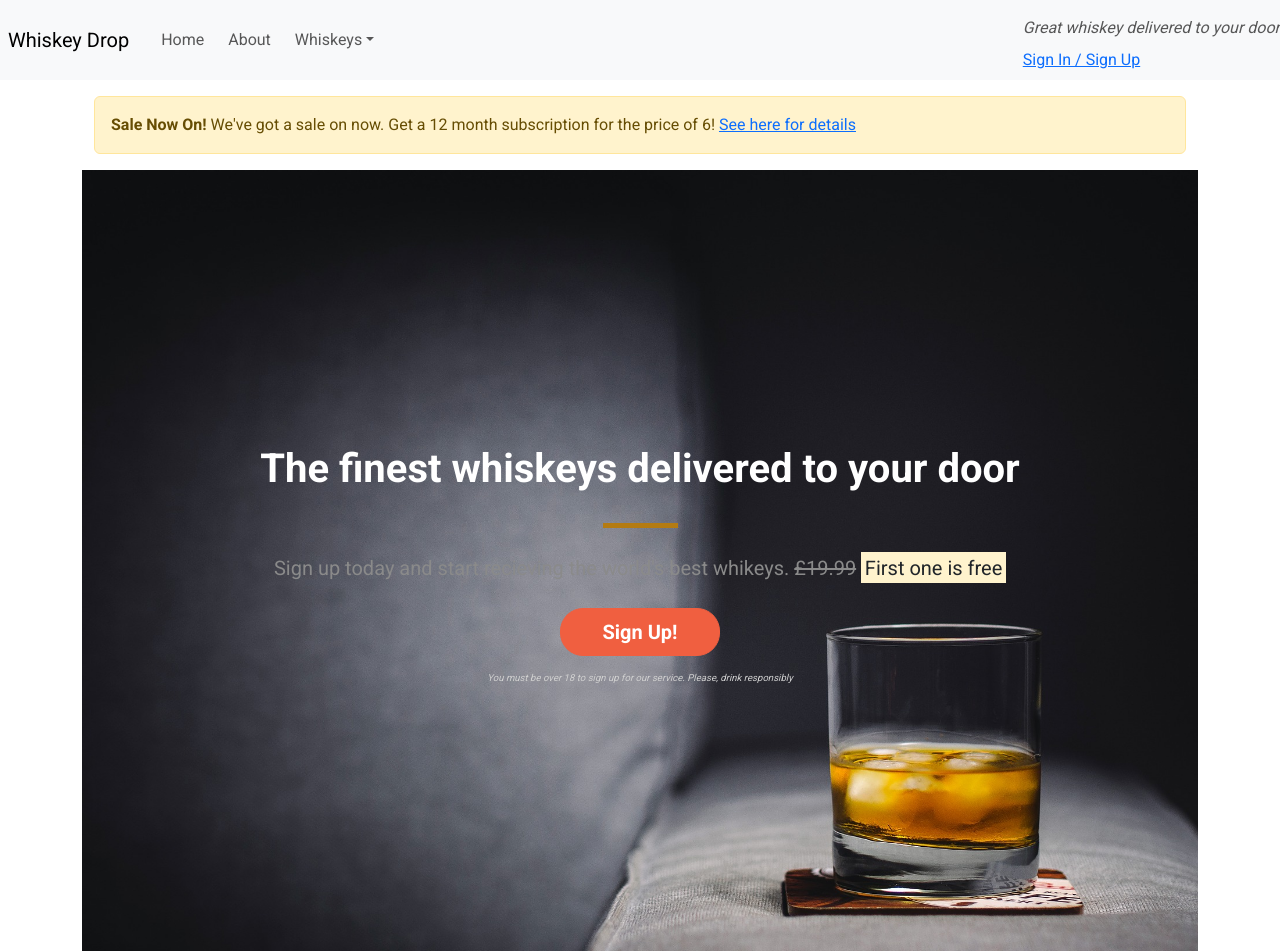
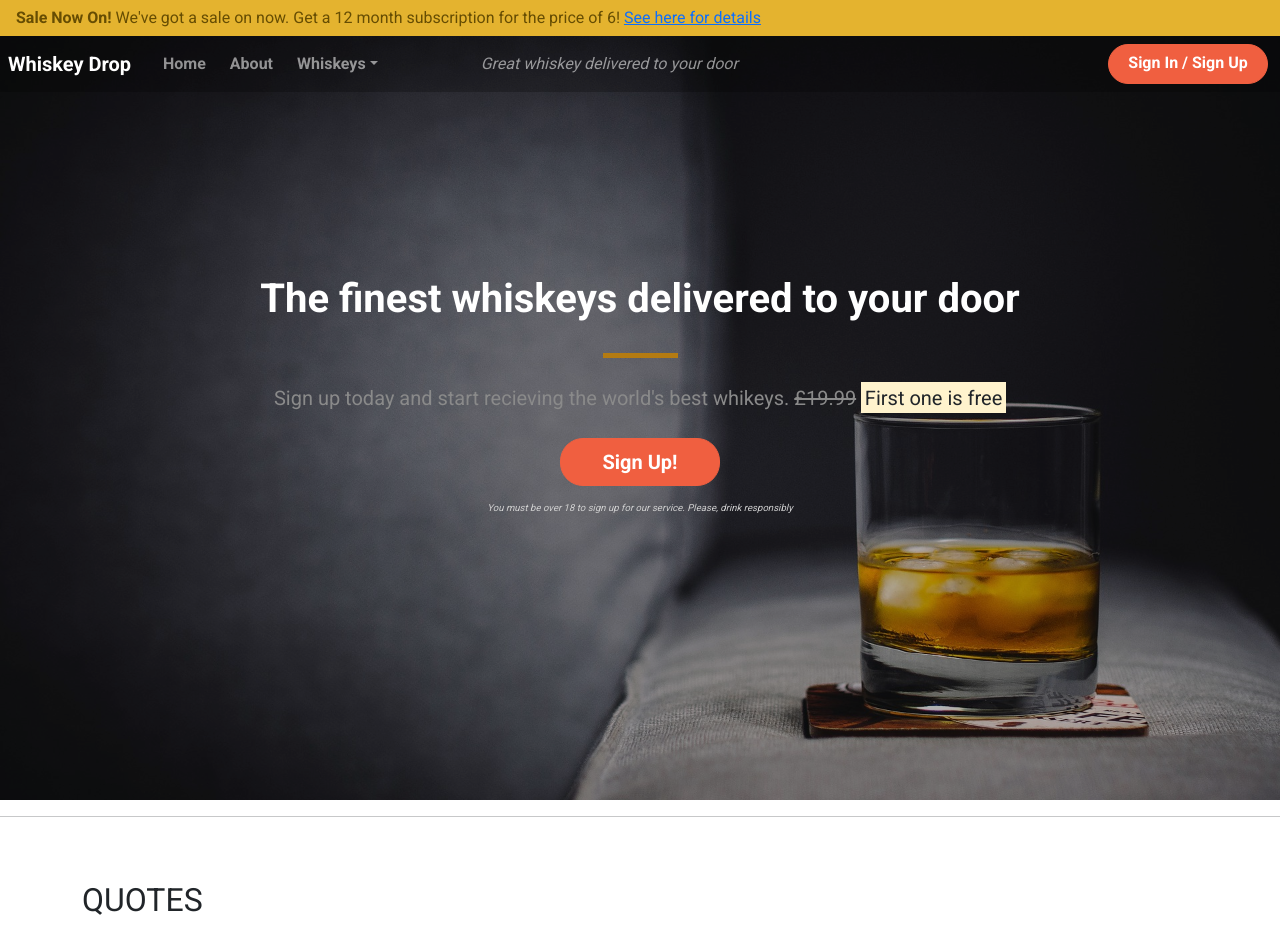
Before and after one commit to Mattds825/Bootstrap-LandingPage-WhiskeyWebsite, a plain HTML site: page index.html in a window 1280 px wide. Shown: the top 951 px of the page. Drawn offline with nearby package versions, Linux system fonts and the light colour scheme.

Commit message:
added styling for navbar and alert at the top of the page

```diff
--- a/css/style.css
+++ b/css/style.css
@@ -4,16 +4,29 @@ body {
     font-family: "Roboto", sans-serif;
 }
 
-.alert-container {}
+.alert-container .col-12 {
+    padding-left: 0;
+    padding-right: 0;
+}
+
+.site-wide-alert{
+    border-radius: 0;
+    margin-bottom: 0;
+    padding: 5px 15px;
+    background-color: #e4b32f;
+    border-color: #e4b32f;
+}
 
 .callout-container {
     height: 100vh;
 
-    background: url(../images/whiskey-background.jpg) no-repeat bottom right fixed;
+    background: url(../images/whiskey-background.jpg) rgba(0, 0, 0, 0.3) no-repeat bottom right fixed;
     -webkit-background-size: cover;
     -moz-background-size: cover;
     -o-background-size: cover;
     background-size: cover;
+
+    background-blend-mode: multiply;
 
     display: flex;
     align-items: center;
@@ -35,6 +48,7 @@ body {
     width: 100%;
     height: 100%;
     background-color: rgba(0, 0, 0, 0.5);
+    z-index: 0;
 }
 
 /* Block Deviders */
@@ -55,6 +69,36 @@ body {
     width: 35px;
 }
 
+/* Navbar styling */
+
+.navalert-container{
+    position: absolute;
+    top: 0;
+    left: 0;
+    padding-left: 0;
+    padding-right: 0;
+    z-index: 1;
+}
+
+.navbar .navbar-toggler{
+    border: none;
+}
+
+.navbar .navbar-brand{
+    font-weight: bold;
+}
+
+.navbar .navbar-nav a{
+    font-weight: bold;
+}
+
+.navbar{
+    margin-bottom: 0;
+    border: 0;
+    width: 100%;
+    background-color: rgba(0, 0, 0, 0.25);
+}
+
 /* Callout Styling */
 
 
@@ -73,6 +117,10 @@ body {
     font-size: 60%;
     font-style: italic;
     color: #d0d0d0;
+}
+
+.callout {
+    z-index: 2;
 }
 
 /* Buttons */
--- a/index.html
+++ b/index.html
@@ -15,8 +15,23 @@
 
 <body>
 
+  <div class="container-fluid navalert-container">
+
+    <!-- Alert -->
+
+    <div class="container-fluid alert-container">
+      <div class="row d-none d-sm-block">
+        <div class="col-12">
+          <div class="site-wide-alert alert alert-warning">
+            <strong>Sale Now On!</strong> We've got a sale on now. Get a 12 month subscription for the price of 6!
+            <a href="">See here for details</a>
+          </div>
+        </div>
+      </div>
+    </div>
+
     <!-- Navbar -->
-  <nav class="navbar navbar-light bg-light navbar-expand-sm">
+    <nav class="navbar navbar-dark navbar-expand-sm">
       <a href="/" class="navbar-brand ms-2">Whiskey Drop</a>
 
       <button class="navbar-toggler ms-auto me-2" type="button" data-bs-toggle="collapse"
@@ -45,26 +60,29 @@
           <li class="nav-item me-2 d-block d-sm-none"><a href="/about" class="nav-link">Sign In / Sign Up</a></li>
         </ul>
       </div>
-    <div class="d-none d-sm-inline me-0">
-      <p class="navbar-text my-auto mr-2"><i>Great whiskey delivered to your door</i></p>
-      <a href="/login">Sign In / Sign Up</a>
+      <!-- <div class="d-none d-sm-inline me-2">
+        <div class="col"><p class="navbar-text my-auto"><i>Great whiskey delivered to your door</i></p></div>
+        <div class="col"><a href="/login" class="btn btn--cta btn--red">Sign In / Sign Up</a></div>
+      </div> -->
+
+      <div class="d-none d-sm-inline container text-center">
+        <div class="row">
+
+            <div class="col"><p class="navbar-text my-auto"><i>Great whiskey delivered to your door</i></p></div>
+
+
+            <div class="col d-flex justify-content-end"><a href="/login" class="btn btn--cta btn--red">Sign In / Sign Up</a></div>
+
         </div>
+      </div>
+
     </nav>
 
 
-  <article class="container mt-3">
 
-    <div class="container alert-container">
-      <div class="row d-none d-sm-block">
-        <div class="col-12">
-          <div class="alert alert-warning">
-            <strong>Sale Now On!</strong> We've got a sale on now. Get a 12 month subscription for the price of 6!
-            <a href="">See here for details</a>
+
+
   </div>
-        </div>
-      </div>
-    </div>
-
   <!-- Callout -->
   <div class="container-fluid callout-container">
     <!-- <div class="opaque-overlay"></div> -->
@@ -116,8 +134,7 @@
         <div class="col-12 col-md-6">
           <div class="media">
             <div class="d-none d-sm-block">
-                <img src="images/guy-image.png" alt="Image of a guy" class="rounded-circle mr-3" height="100"
-                  width="100">
+              <img src="images/guy-image.png" alt="Image of a guy" class="rounded-circle mr-3" height="100" width="100">
             </div>
             <div class="media-body">
               <blockquote class="blockquote">
@@ -199,8 +216,6 @@
   </div>
 
 
-  </article>
-
   <!-- Modal Dialogue Box -->
   <div class="modal" tabindex="-1" id="signUpModal">
     <div class="modal-dialog">
```
Lines whose indentation alone changed are shown as unchanged.
